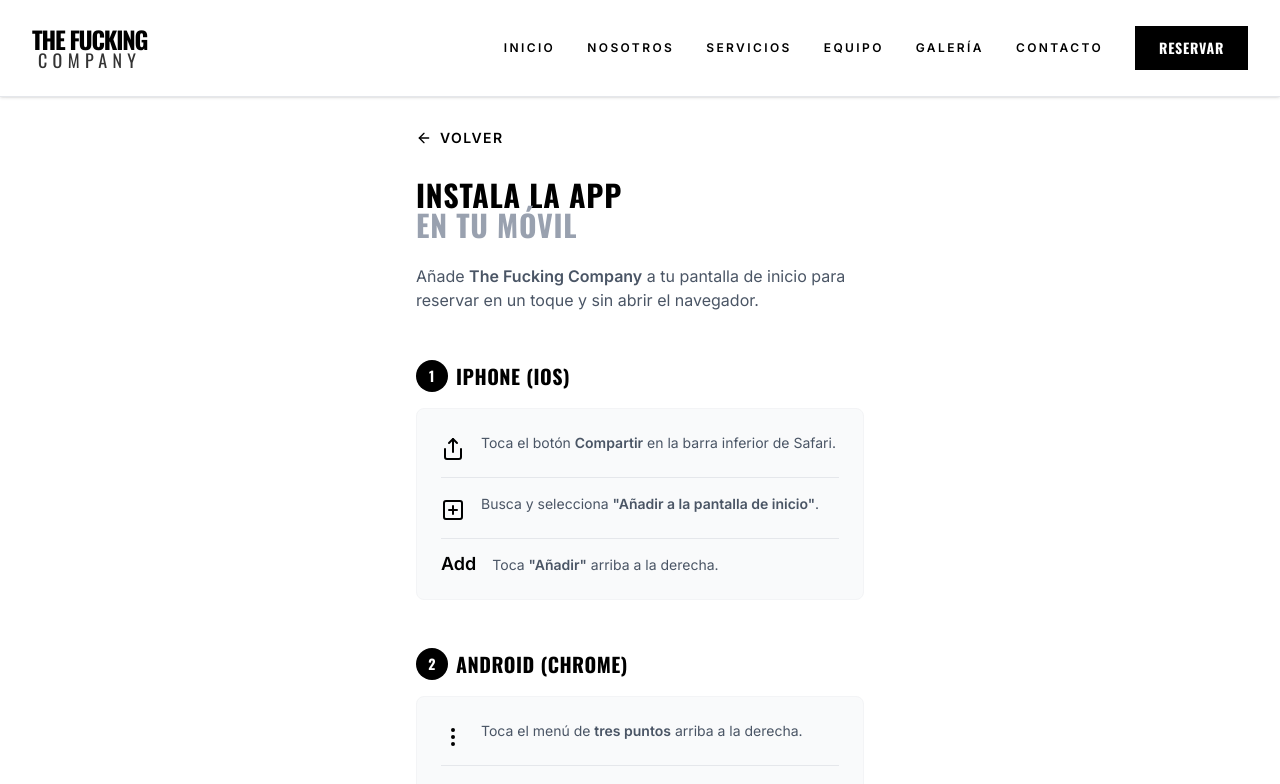
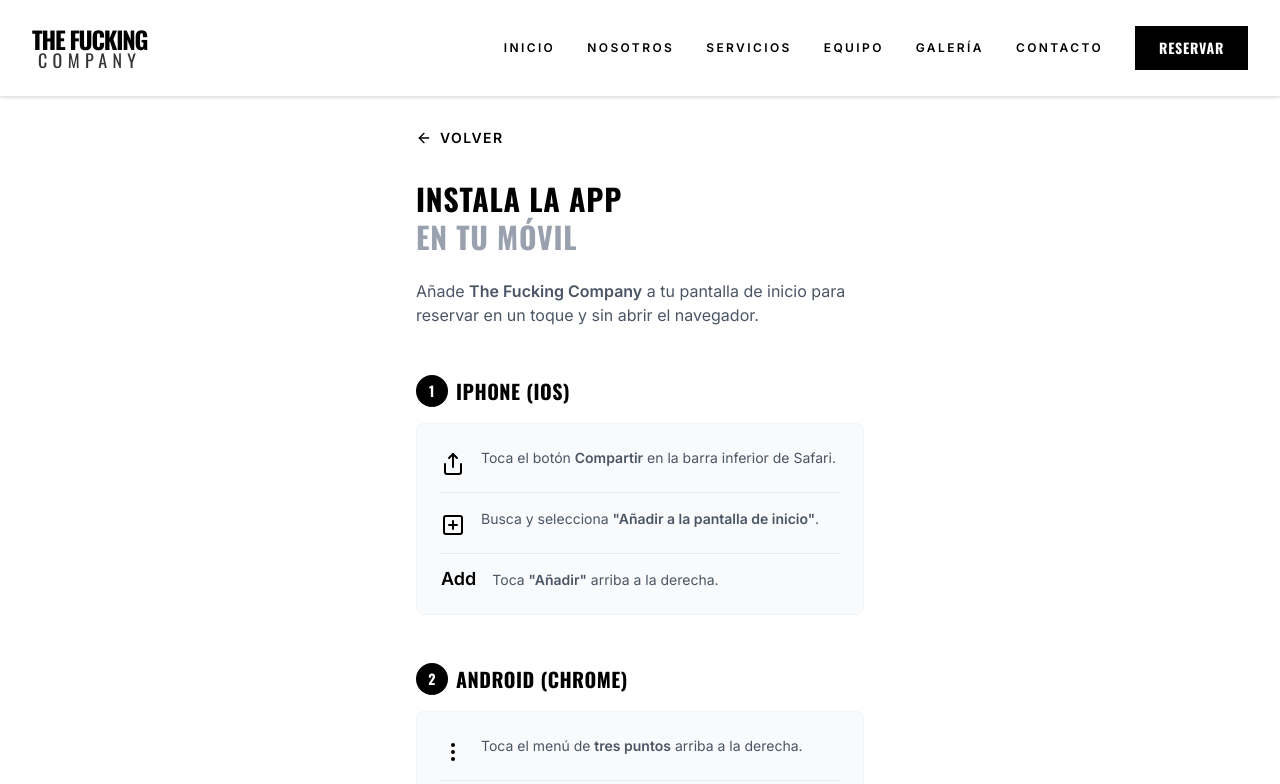
Before and after one commit to thefckingcompany/tfc-web, a React (Vite) app: page /instalar-app in a window 1280 px wide. Shown: the top 784 px of the page. Built offline with nearby package versions, Linux system fonts and the light colour scheme.

Commit message:
Slightly increase line height in InstallPWA header to prevent text overlap

```diff
--- a/src/pages/InstallPWA.tsx
+++ b/src/pages/InstallPWA.tsx
@@ -9,7 +9,7 @@
                     <ArrowLeft className="mr-2" size={16} /> Volver
                 </Link>
 
-                <h1 className="text-3xl font-oswald font-bold uppercase mb-6 leading-none">
+                <h1 className="text-3xl font-oswald font-bold uppercase mb-6 leading-tight">
                     Instala la App <br /><span className="text-gray-400">En tu móvil</span>
                 </h1>
 
```
